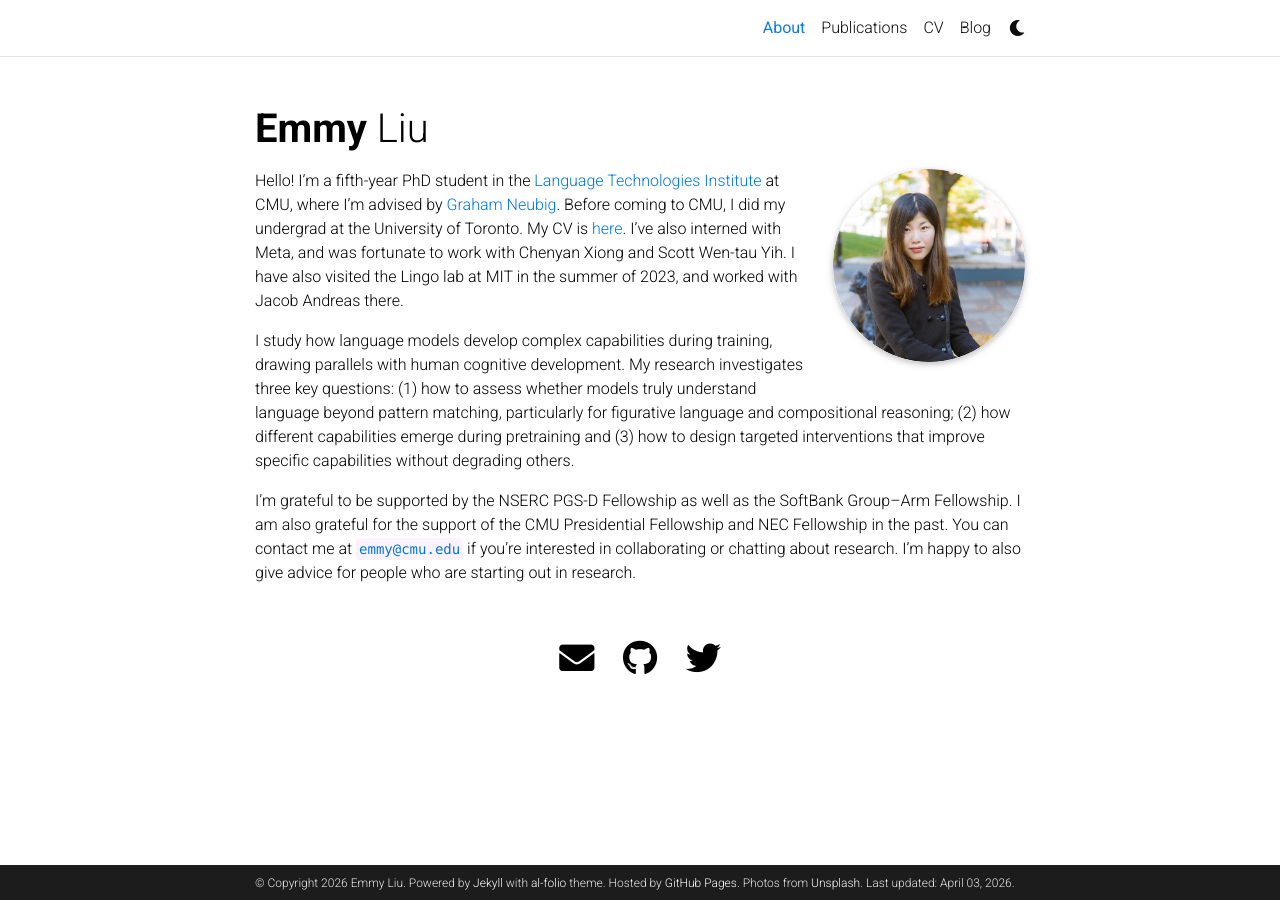
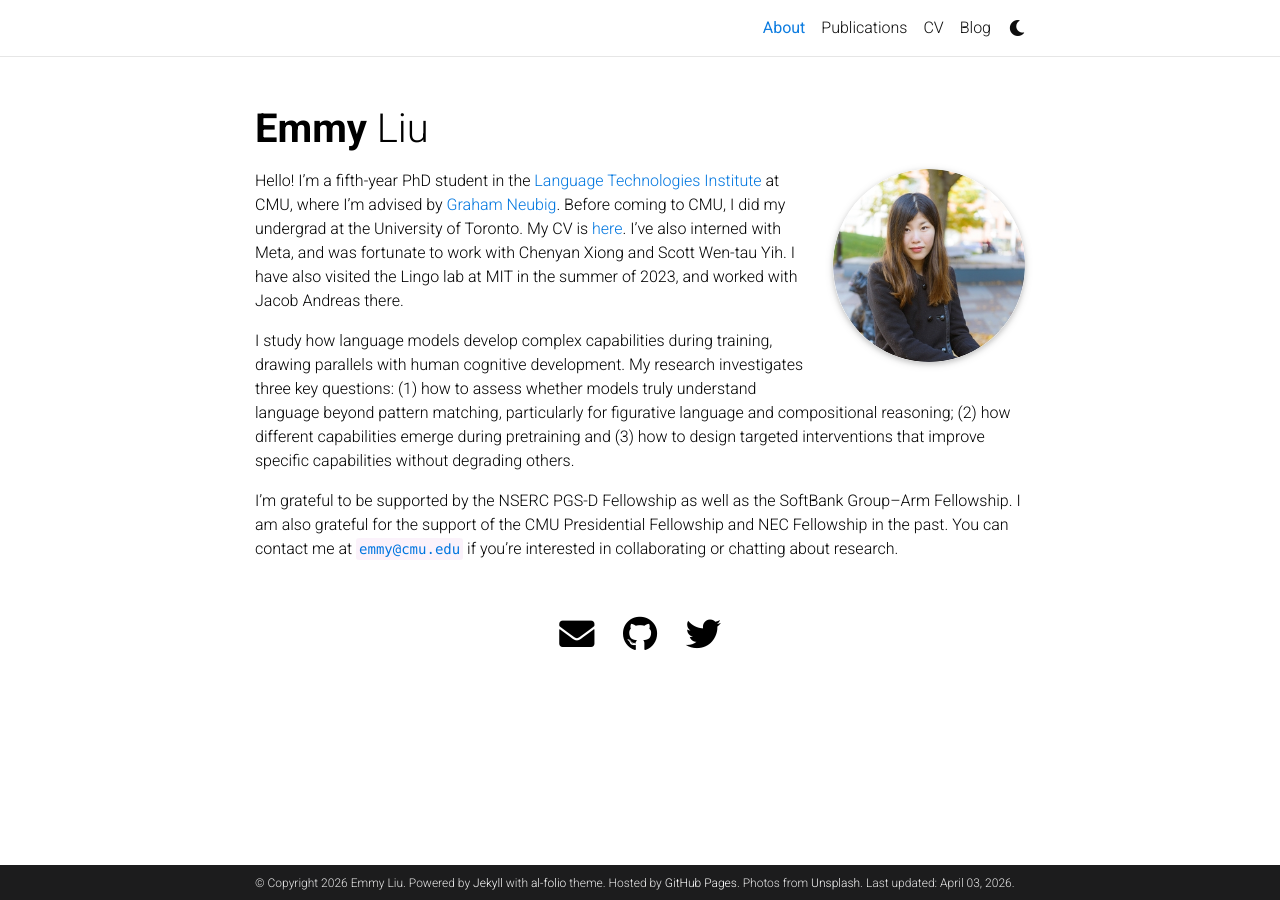
Before and after one commit to nightingal3/nightingal3.github.io, a Jekyll site: the page built from _pages/about.md, in a window 1280 px wide. Built offline with Jekyll 4.4.1, drawn with Linux system fonts in a browser that asks for light colours; full-size pictures stand in for the smaller copies a plugin makes; comment, search, counter and statistics services are not loaded; a style sheet for code colours, icons or effects is not loaded.

Commit message:
update about

```diff
--- a/_pages/about.md
+++ b/_pages/about.md
@@ -18,4 +18,4 @@ Hello! I'm a fifth-year PhD student in the [Language Technologies Institute](htt
 
 I study how language models develop complex capabilities during training, drawing parallels with human cognitive development. My research investigates three key questions: (1) how to assess whether models truly understand language beyond pattern matching, particularly for figurative language and compositional reasoning; (2) how different capabilities emerge during pretraining and (3) how to design targeted interventions that improve specific capabilities without degrading others.
 
-I'm grateful to be supported by the NSERC PGS-D Fellowship as well as the SoftBank Group–Arm Fellowship. I am also grateful for the support of the CMU Presidential Fellowship and NEC Fellowship in the past. You can contact me at `emmy@cmu.edu` if you're interested in collaborating or chatting about research. I'm happy to also give advice for people who are starting out in research.
+I'm grateful to be supported by the NSERC PGS-D Fellowship as well as the SoftBank Group–Arm Fellowship. I am also grateful for the support of the CMU Presidential Fellowship and NEC Fellowship in the past. You can contact me at `emmy@cmu.edu` if you're interested in collaborating or chatting about research.
```
